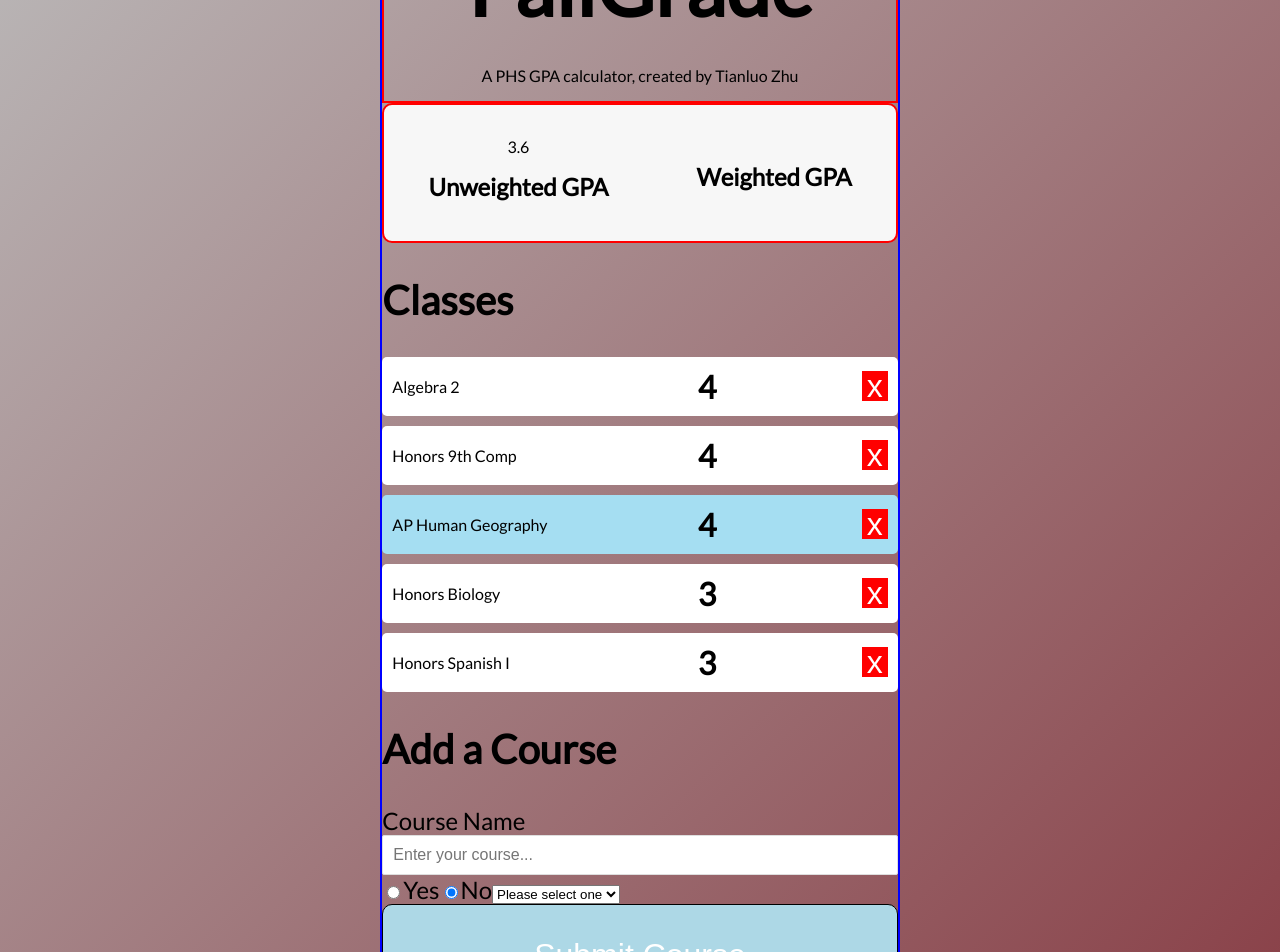
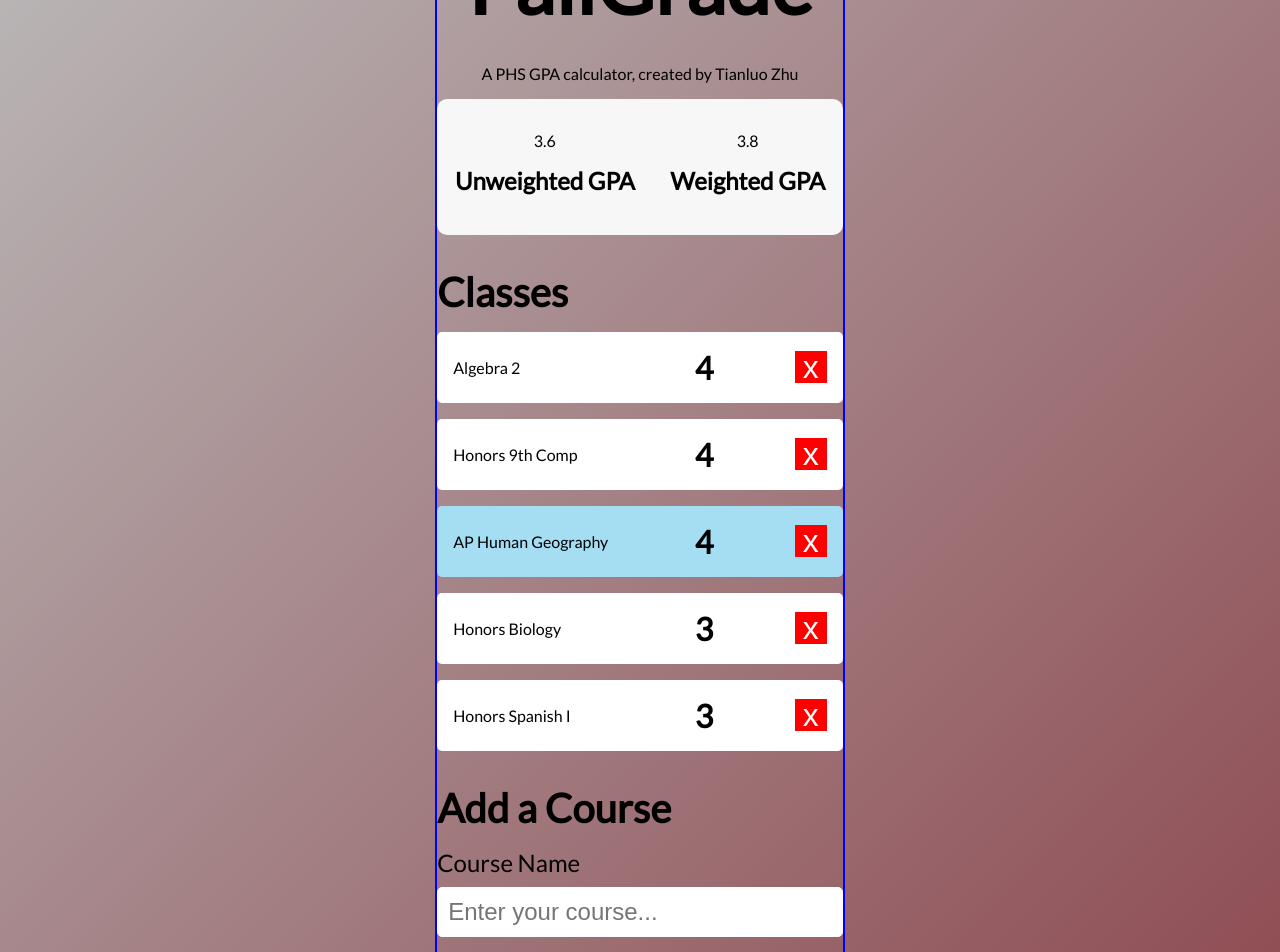
Before and after one commit to StarSplitter/FBLA-Project-9th, a Vue app: page / in a window 1280 px wide. Shown: the part 160-1112 px from the top of the page. Built offline with nearby package versions, Linux system fonts and the light colour scheme.

Commit message:
Adding Toast, styles to form, and weighted gpa calculations

```diff
--- a/src/App.vue
+++ b/src/App.vue
@@ -17,12 +17,21 @@
             return a + course.grade;
         }, 0) / courses.value.length;
     });
+    const weightedGPA = computed(() => {
+        return courses.value.reduce((a, course) => {
+            if (course.weighted){
+                return a + course.grade + 1;
+            } else {
+                return a + course.grade;
+            }
+        }, 0) / courses.value.length;
+    });
 </script>
 
 <template>
     <div id="container">
         <Header />
-        <DisplayGPA :unweightedGPA="unweightedGPA"/>
+        <DisplayGPA :unweightedGPA="unweightedGPA" :weightedGPA="weightedGPA"/>
         <ClassList :courses="courses"/>
         <AddClass />
     </div>
--- a/src/components/AddClass.vue
+++ b/src/components/AddClass.vue
@@ -1,23 +1,33 @@
 <script setup>
     import {ref} from 'vue';
+    import { useToast } from 'vue-toastification';
     const courseName = ref('');
-    const weightedCourse = ref(false)
-    const courseGrade = ref('')
+    const weightedCourse = ref();
+    const courseGrade = ref('');
+    const toast = useToast();
+
+    const Submit = () => {
+    if (!courseName.value || !courseGrade.value || !weightedCourse) {
+        toast.error('Both fields must be filled.');
+        return;
+    }}
 </script>
 
 <template>
     <h2>Add a Course</h2>
-    <form>
+    <form @submit.prevent="Submit">
         <label for="courseName">Course Name</label>
         <input type="text" id="courseName" placeholder="Enter your course..." v-model="courseName"/>
 
+        <label for="truefalse">Is the Course AP/IB?</label>
         <input type="radio" id="true" value=true v-model="weightedCourse" />
         <label for="true">Yes</label>
 
         <input type="radio" id="false" value=false v-model="weightedCourse" />
         <label for="false">No</label>
 
-        <select v-model="courseGrade">
+        <label for="courseGrade">What Grade was the course?</label>
+        <select v-model="courseGrade" id="courseGrade">
             <option disabled value="">Please select one</option>
             <option>0</option>
             <option>1</option>
@@ -31,17 +41,28 @@
 </template>
 
 <style scoped>
+    h2 {
+    margin-bottom: 1rem;
+    }
+
     label {
         font-size:1.5rem;
         margin: 10px 0;
+        display: block;
     }
 
-    input[type='text'],
-    input[type='number'] {
-        border: 1px solid #dedede;
-        border-radius: 2px;
+    label[for="true"], label[for="false"]{
+        display: inline;
+    }
+
+    input, select{
+        margin-bottom: 2rem;
+    }
+    input[type="text"] {
+        border: 1px solid white;
+        border-radius: 5px;
         display: block;
-        font-size: 16px;
+        font-size: 1.5rem;
         padding: 10px;
         width: 100%;
     }
--- a/src/components/ClassList.vue
+++ b/src/components/ClassList.vue
@@ -20,6 +20,10 @@
 </template>
 
 <style scoped>
+
+h2 {
+  margin-bottom: 0;
+}
 .list {
   list-style-type: none;
   padding: 0;
@@ -33,8 +37,8 @@
   display: flex;
   justify-content: space-between;
   align-items: center;
-  padding: 10px;
-  margin: 10px 0;
+  padding: 1rem;
+  margin: 1rem 0;
 }
 .list li .course{
     min-width: 10rem;
@@ -54,8 +58,8 @@
   border: 0;
   color: white;
   font-size: 2rem;
-  line-height: 20px;
-  padding: 5px;
+  line-height: 1rem;
+  padding: 0.5rem;
 }
 
 .list li:hover .delete-btn {
--- a/src/components/DisplayGPA.vue
+++ b/src/components/DisplayGPA.vue
@@ -28,7 +28,6 @@
 
 <style scoped>
   #gpacontainer{
-    border: 2px red solid;
     display: flex;
     justify-content: space-around;
     align-items: center;
--- a/src/components/Header.vue
+++ b/src/components/Header.vue
@@ -11,7 +11,6 @@
     flex-direction: column;
     justify-content: center;
     align-items: center;
-    border: 2px red solid;
     margin-top: 2rem;
   }
   #header h1{
--- a/src/style.css
+++ b/src/style.css
@@ -19,6 +19,7 @@ body {
 #container{
   border: 2px solid blue;
   margin: 0 2rem;
+  min-width: 20rem;
 }
 
 h1{
```
